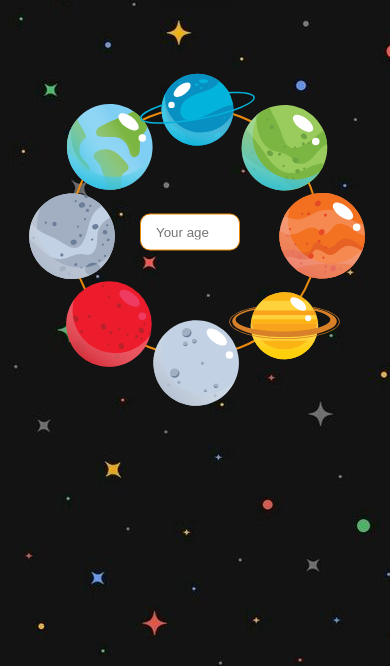
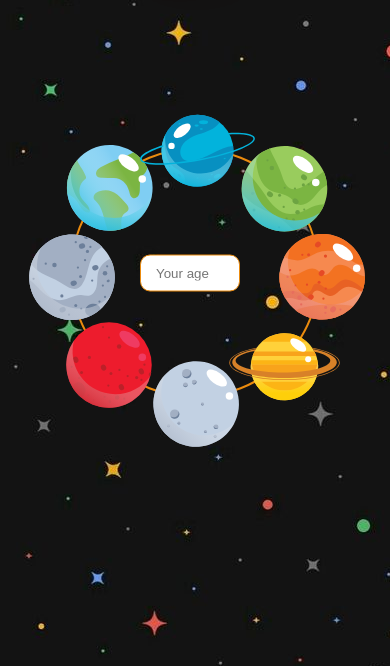
Before and after one commit to kseroxl/age-on-ther-planets, a plain HTML site: page index.html in a window 390 px wide. Shown: the part 178-844 px from the top of the page. Drawn offline with Linux system fonts and the light colour scheme.

Commit message:
styles .container

```diff
--- a/style.css
+++ b/style.css
@@ -78,6 +78,7 @@ h2 {
   height: 120px;
   cursor: pointer;
   transition: 0.3s;
+  outline: none;
 }
 .planet span {
   position: absolute;
@@ -136,7 +137,7 @@ h2 {
 
 @media only screen and (max-width: 400px) {
   .container {
-    top: 35%;
+    top: 40%;
     width: 250px;
     height: 250px;
   }
```
